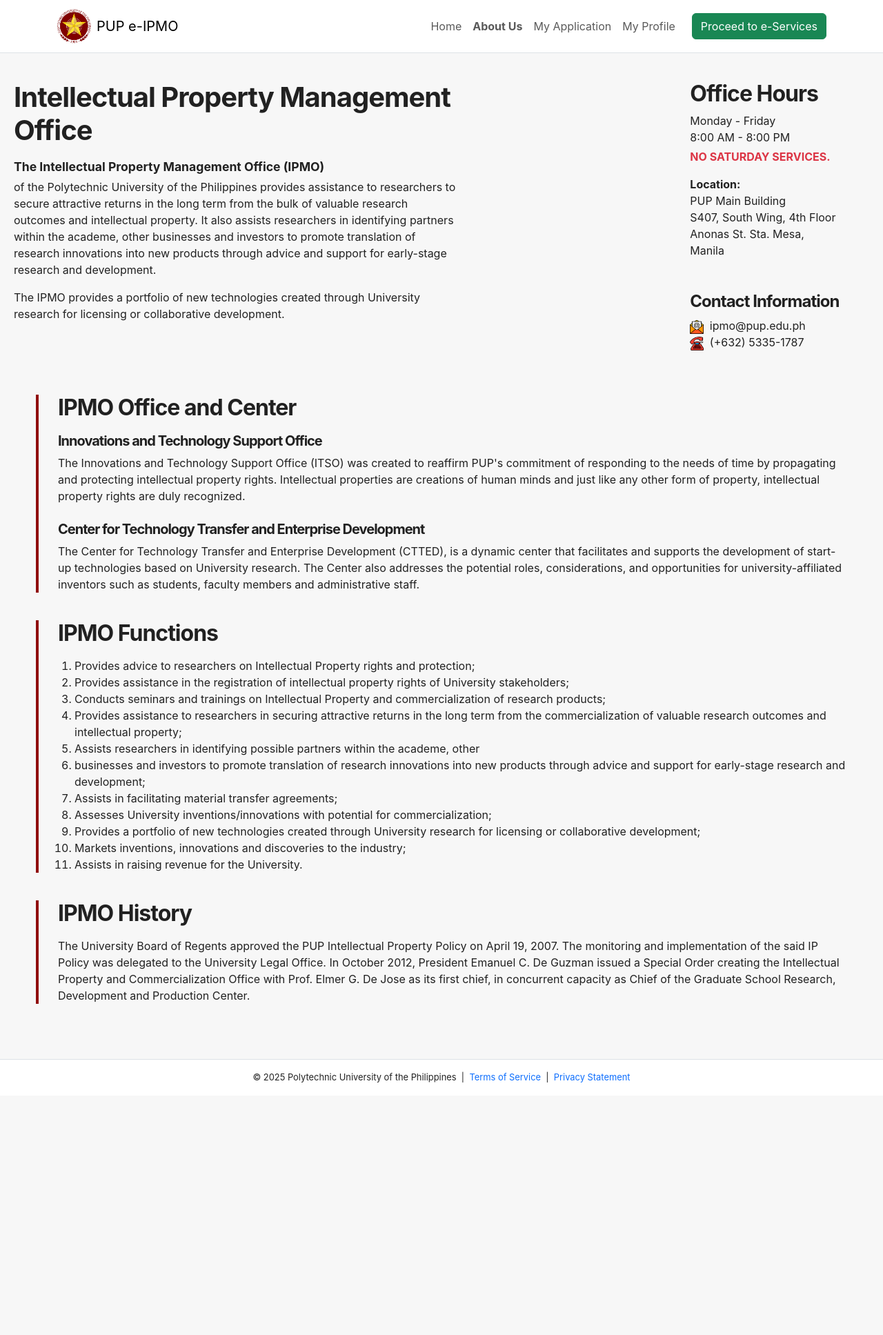
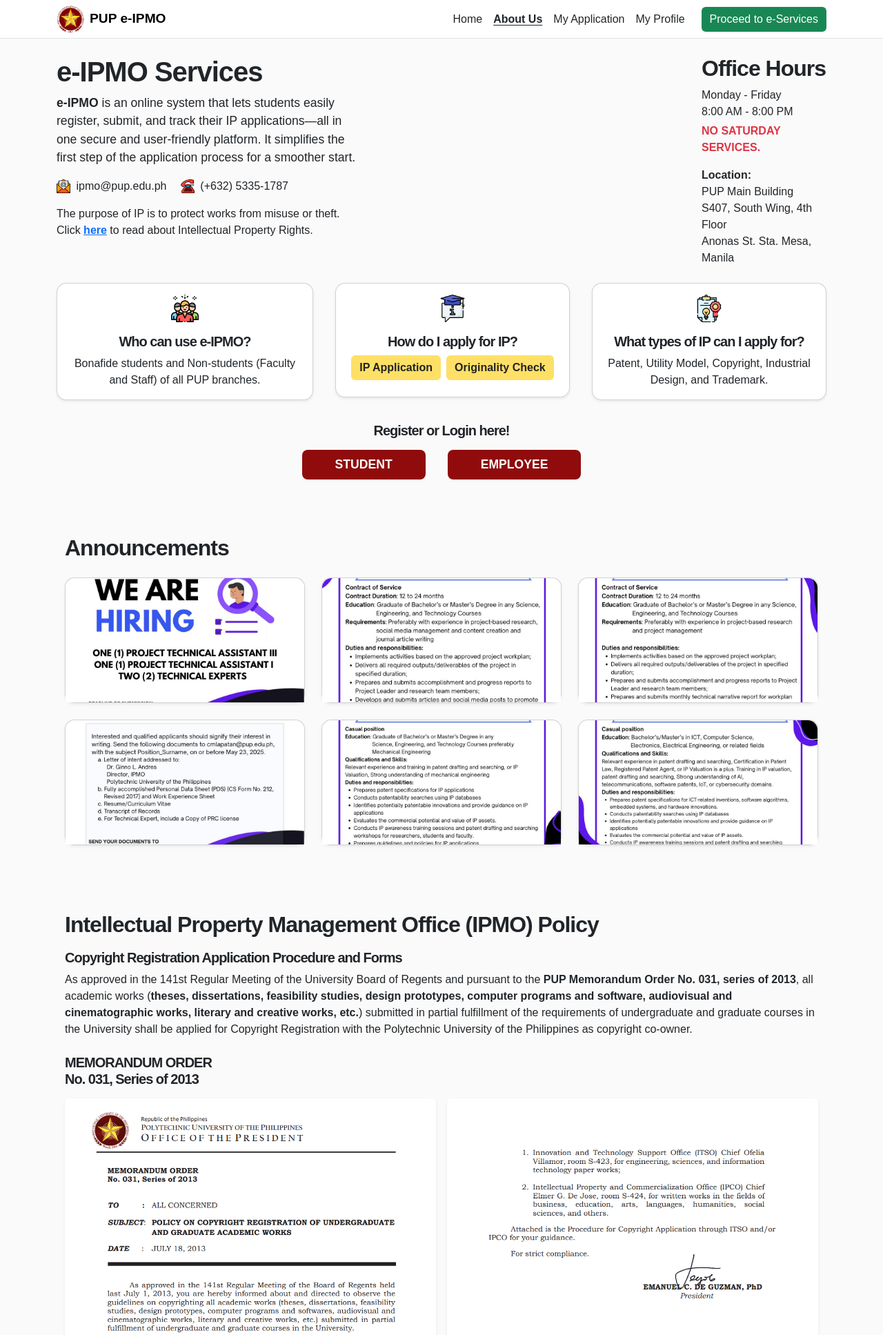
Before and after one commit to raebvvvv/Capstone, a PHP site: page /after-about.php in a window 1280 px wide. Shown: the top 1935 px of the page at 69% size. Run offline with PHP 8.4, Linux system fonts and the light colour scheme.

Commit message:
front end uniformity

```diff
--- a/after-about.php
+++ b/after-about.php
@@ -3,13 +3,15 @@
 <head>
   <meta charset="UTF-8">
   <meta name="viewport" content="width=device-width, initial-scale=1">
-  <title>PUP e-IPMO | About Us</title>
+  <title>PUP e-IPMO</title>
+  <!-- Bootstrap CSS -->
   <link href="https://cdn.jsdelivr.net/npm/bootstrap@5.3.7/dist/css/bootstrap.min.css" rel="stylesheet">
-  <link href="css/after-about.css" rel="stylesheet">
+  <link rel="icon" type="image/png" href="Photos/pup-logo.png">
+  <link rel="stylesheet" href="css/main.css">
+  <link rel="stylesheet" href="css/landing.css?v=5">
 </head>
 <body>
-  <!-- Navbar -->
-<nav class="navbar navbar-expand-lg bg-white border-bottom">
+  <nav class="navbar navbar-expand-lg bg-white border-bottom">
     <div class="container">
       <a class="navbar-brand d-flex align-items-center" href="#">
         <img src="Photos/pup-logo.png" alt="PUP Logo" width="50" class="me-2">
@@ -20,33 +22,30 @@
       </button>
       <div class="collapse navbar-collapse" id="navbarNav">
         <ul class="navbar-nav ms-auto mb-2 mb-lg-0">
-          <li class="nav-item"><a class="nav-link" href="after-landing.php">Home</a></li>
-          <li class="nav-item"><a class="nav-link fw-bold" href="after-about.php">About Us</a></li>
-          <li class="nav-item"><a class="nav-link" href="student-application.php">My Application</a></li>
-          <li class="nav-item"><a class="nav-link" href="student-profile.php">My Profile</a></li>
+          <li class="nav-item"><a class="nav-link nav-bold" href="after-landing.php">Home</a></li>
+          <li class="nav-item"><a class="nav-link nav-bold active-page" aria-current="page" href="after-about.php">About Us</a></li>
+          <li class="nav-item"><a class="nav-link nav-bold" href="student-application.php">My Application</a></li>
+          <li class="nav-item"><a class="nav-link nav-bold" href="student-profile.php">My Profile</a></li>
         </ul>
-         <a href="e-services.php" class="btn btn-success ms-3">Proceed to e-Services</a>
+        <a href="e-services.php" class="btn btn-success ms-3">Proceed to e-Services</a>
       </div>
     </div>
   </nav>
 
-  <!-- Main Content -->
-  <main class="container py-5">
-    <div class="row mb-5 gx-3 gy-4">
-      <!-- Main Content Column -->
-      <div class="col-lg-7 px-3">
-        <h1 class="fw-bold mb-3">Intellectual Property Management Office</h1>
-        <p class="fw-bold mb-1" style="font-size:1.1rem;">The Intellectual Property Management Office (IPMO)</p>
-        <p>
-          of the Polytechnic University of the Philippines provides assistance to researchers to secure attractive returns in the long term from the bulk of valuable research outcomes and intellectual property. It also assists researchers in identifying partners within the academe, other businesses and investors to promote translation of research innovations into new products through advice and support for early-stage research and development.
+  <!-- Main Section -->
+  <main class="container py-4">
+    <div class="row g-5 align-items-start">
+      <div class="col-lg-5">
+        <h1 class="fw-bold mb-2">e-IPMO Services</h1>
+        <p class="mb-3 p-font-size"><span class="fw-bold">e-IPMO</span> is an online system that lets students easily register, submit, and track their IP applications—all in one secure and user-friendly platform. It simplifies the first step of the application process for a smoother start.</p>
+        <p class="mb-2"> <p></p>
+          <span class="me-3"><img src="Photos/Icons/Email-icon.png" alt="email" class="icon-sm"> ipmo@pup.edu.ph</span>
+          <span><img src="Photos/Icons/Landline-icon.png" alt="phone" class="icon-sm"> (+632) 5335-1787</span>
         </p>
-        <p>
-          The IPMO provides a portfolio of new technologies created through University research for licensing or collaborative development.
-        </p>
+        <p>The purpose of IP is to protect works from misuse or theft. Click <a href="https://www.wto.org/english/tratop_e/trips_e/intel1_e.htm" class="fw-bold text-primary" target="_blank">here</a> to read about Intellectual Property Rights.</p>
       </div>
-      <!-- Office/Location/Contact Column - Move further right on desktop -->
-      <div class="col-lg-5 px-3">
-        <div class="custom-push-right">
+      <div class="col-lg-7">
+        <div class="office-right">
           <h2 class="fw-bold">Office Hours</h2>
           <div class="mb-2">
             <div>Monday - Friday<br>8:00 AM - 8:00 PM</div>
@@ -56,56 +55,149 @@
             <div><span class="fw-bold">Location:</span></div>
             <div>PUP Main Building<br>S407, South Wing, 4th Floor<br>Anonas St. Sta. Mesa, Manila</div>
           </div>
-          <h4 class="fw-bold mt-5">Contact Information</h4>
-          <div class="mb-2">
-            <span class="me-3"><img src="Photos/Icons/Email-icon.png" alt="email" style="width:20px;height:20px;vertical-align:middle;margin-right:4px;"> ipmo@pup.edu.ph</span><br>
-            <span><img src="Photos/Icons/Landline-icon.png" alt="phone" style="width:20px;height:20px;vertical-align:middle;margin-right:4px;"> (+632) 5335-1787</span>
+        </div>
+      </div>
+    </div>
+
+    <!-- Below: centered cards and login -->
+    <div class="d-flex flex-column align-items-center w-100 mt-4">
+      <div class="cards-center-row">
+        <div class="card shadow-sm h-100">
+          <div class="card-body text-center">
+            <img src="Photos/Icons/who.png" alt="users" class="mb-3 mx-auto d-block" style="height:40px;">
+            <h5 class="fw-bold mb-2">Who can use e-IPMO?</h5>
+            <p class="mb-0">Bonafide students and Non-students (Faculty and Staff) of all PUP branches.</p>
+          </div>
+        </div>
+        <div class="card shadow-sm h-100">
+          <div class="card-body text-center">
+            <img src="Photos/Icons/how-apply.png" alt="apply" class="mb-3 mx-auto d-block" style="height:40px;">
+            <h5 class="fw-bold mb-2">How do I apply for IP?</h5>
+            <div class="d-flex justify-content-center gap-2 mb-2">
+              <a href="ip-application.php" class="btn btn-warning fw-bold">IP Application</a>
+              <a href="before-originality-check.php" class="btn btn-warning fw-bold">Originality Check</a>
+            </div>
+          </div>
+        </div>
+        <div class="card shadow-sm h-100">
+          <div class="card-body text-center">
+            <img src="Photos/Icons/what-ip.png" alt="types" class="mb-3 mx-auto d-block" style="height:40px;">
+            <h5 class="fw-bold mb-2">What types of IP can I apply for?</h5>
+            <p class="mb-0">Patent, Utility Model, Copyright, Industrial Design, and Trademark.</p>
+          </div>
+        </div>
+      </div>
+      <div class="login-section-center">
+        <h5 class="fw-bold mb-3">Register or Login here!</h5>
+        <div class="d-flex">
+          <a href="login.php" class="btn btn-login fw-bold px-5 py-2">STUDENT</a>
+          <a href="login.php" class="btn btn-login fw-bold px-5 py-2">EMPLOYEE</a>
+        </div>
+      </div>
+    </div>
+  </section>
+
+  <!-- Announcements Section -->
+  <section class="container py-5" id="announcements">
+    <h2 class="fw-bold mb-4">Announcements</h2>
+    <div class="row g-4">
+      <!-- Announcement Card 1 -->
+      <div class="col-md-4">
+        <div class="card shadow-sm h-100">
+          <img src="Photos/hiring.jpg" class="card-img-top" alt="Hiring Announcement">
+        </div>
+      </div>
+      <!-- Announcement Card 2 -->
+      <div class="col-md-4">
+        <div class="card shadow-sm h-100">
+          <img src="Photos/hiring2.jpg" class="card-img-top" alt="Application Process">
+        </div>
+      </div>
+      <!-- Announcement Card 3 -->
+      <div class="col-md-4">
+        <div class="card shadow-sm h-100">
+          <img src="Photos/hiring3.jpg" class="card-img-top" alt="Technical Assistant I">
+        </div>
+      </div>
+      <!-- Announcement Card 4 -->
+      <div class="col-md-4">
+        <div class="card shadow-sm h-100">
+          <img src="Photos/hiring4.jpg" class="card-img-top" alt="Technical Assistant III">
+        </div>
+      </div>
+      <!-- Announcement Card 5 -->
+      <div class="col-md-4">
+        <div class="card shadow-sm h-100">
+          <img src="Photos/hiring5.jpg" class="card-img-top" alt="Technical Expert">
+        </div>
+      </div>
+      <!-- Announcement Card 6 -->
+      <div class="col-md-4">
+        <div class="card shadow-sm h-100">
+          <img src="Photos/hirinh6.jpg" class="card-img-top" alt="Technical Expert">
+        </div>
+      </div>
+    </div>
+  </section>
+
+  <!-- Policy Section -->
+  <section class="container py-5" id="policy">
+    <h2 class="fw-bold mb-3">Intellectual Property Management Office (IPMO) Policy</h2>
+    <h5 class="fw-bold mb-2">Copyright Registration Application Procedure and Forms</h5>
+    <p>As approved in the 141st Regular Meeting of the University Board of Regents and pursuant to the <span class="fw-bold">PUP Memorandum Order No. 031, series of 2013</span>, all academic works (<span class="fw-bold">theses, dissertations, feasibility studies, design prototypes, computer programs and software, audiovisual and cinematographic works, literary and creative works, etc.</span>) submitted in partial fulfillment of the requirements of undergraduate and graduate courses in the University shall be applied for Copyright Registration with the Polytechnic University of the Philippines as copyright co-owner.</p>
+    <h5 class="fw-bold mt-4 mb-3">MEMORANDUM ORDER<br>No. 031, Series of 2013</h5>
+    <div class="row g-3">
+      <div class="col-md-6">
+        <img src="Photos/memo 1.png" class="img-fluid rounded shadow-sm" alt="Memo 1">
+      </div>
+      <div class="col-md-6">
+        <img src="Photos/memo 2.png" class="img-fluid rounded shadow-sm" alt="Memo 2">
+      </div>
+    </div>
+  </section>
+
+  <!-- Articles Section -->
+  <section class="container py-5" id="articles">
+    <h2 class="fw-bold mb-4">Articles</h2>
+    <div class="row g-4">
+      <div class="col-md-4">
+        <div class="card shadow-sm h-100">
+          <img src="Photos/article 1.png" class="card-img-top" alt="Article 1">
+          <div class="card-body">
+            <p class="fw-bold mb-0">IPMO holds 2nd APEAR to facilitate student innovation</p>
+          </div>
+        </div>
+      </div>
+      <div class="col-md-4">
+        <div class="card shadow-sm h-100">
+          <img src="Photos/article 2.png" class="card-img-top" alt="Article 2">
+          <div class="card-body">
+            <p class="fw-bold mb-0">Entrep seminar for students organized</p>
+          </div>
+        </div>
+      </div>
+      <div class="col-md-4">
+        <div class="card shadow-sm h-100">
+          <img src="Photos/article 3.png" class="card-img-top" alt="Article 3">
+          <div class="card-body">
+            <p class="fw-bold mb-0">Jewelry-Making and Basic Marketing Strategies discussed by CTTED</p>
           </div>
         </div>
       </div>
     </div>
-
-    <!-- Additional Sections with Padding -->
-    <section class="mb-5 pb-3 border-start border-4 border-danger ps-3">
-      <h2 class="fw-bold mb-3">IPMO Office and Center</h2>
-      <h5 class="fw-bold mb-2">Innovations and Technology Support Office</h5>
-      <p>The Innovations and Technology Support Office (ITSO) was created to reaffirm PUP's commitment of responding to the needs of time by propagating and protecting intellectual property rights. Intellectual properties are creations of human minds and just like any other form of property, intellectual property rights are duly recognized.</p>
-      <h5 class="fw-bold mt-4 mb-2">Center for Technology Transfer and Enterprise Development</h5>
-      <p>The Center for Technology Transfer and Enterprise Development (CTTED), is a dynamic center that facilitates and supports the development of start-up technologies based on University research. The Center also addresses the potential roles, considerations, and opportunities for university-affiliated inventors such as students, faculty members and administrative staff.</p>
-    </section>
-
-    <section class="mb-5 pb-3 border-start border-4 border-danger ps-3">
-      <h2 class="fw-bold mb-3">IPMO Functions</h2>
-      <ol class="mb-0">
-        <li>Provides advice to researchers on Intellectual Property rights and protection;</li>
-        <li>Provides assistance in the registration of intellectual property rights of University stakeholders;</li>
-        <li>Conducts seminars and trainings on Intellectual Property and commercialization of research products;</li>
-        <li>Provides assistance to researchers in securing attractive returns in the long term from the commercialization of valuable research outcomes and intellectual property;</li>
-        <li>Assists researchers in identifying possible partners within the academe, other</li>
-        <li>businesses and investors to promote translation of research innovations into new products through advice and support for early-stage research and development;</li>
-        <li>Assists in facilitating material transfer agreements;</li>
-        <li>Assesses University inventions/innovations with potential for commercialization;</li>
-        <li>Provides a portfolio of new technologies created through University research for licensing or collaborative development;</li>
-        <li>Markets inventions, innovations and discoveries to the industry;</li>
-        <li>Assists in raising revenue for the University.</li>
-      </ol>
-    </section>
-
-    <section class="mb-5 pb-3 border-start border-4 border-danger ps-3">
-      <h2 class="fw-bold mb-3">IPMO History</h2>
-      <p>The University Board of Regents approved the PUP Intellectual Property Policy on April 19, 2007. The monitoring and implementation of the said IP Policy was delegated to the University Legal Office. In October 2012, President Emanuel C. De Guzman issued a Special Order creating the Intellectual Property and Commercialization Office with Prof. Elmer G. De Jose as its first chief, in concurrent capacity as Chief of the Graduate School Research, Development and Production Center.</p>
-    </section>
-  </main>
+</main>
 
   <!-- Footer -->
-  <footer class="bg-white border-top py-3 mt-4">
-    <div class="container text-center small">
-      © 2025 Polytechnic University of the Philippines &nbsp;|&nbsp;
-      <a href="https://www.pup.edu.ph/terms/" class="text-decoration-none">Terms of Service</a> &nbsp;|&nbsp;
-      <a href="https://www.pup.edu.ph/privacy/" class="text-decoration-none">Privacy Statement</a>
-    </div>
+  <footer class="text-center mt-5">
+    <small>
+      © 2025 Polytechnic University of the Philippines |
+      <a href="https://www.pup.edu.ph/terms" class="footer-link-blue" target="_blank">Terms of Service</a> |
+      <a href="https://www.pup.edu.ph/privacy" class="footer-link-blue" target="_blank">Privacy Statement</a>
+    </small>
   </footer>
 
+  <!-- Bootstrap JS + Icons -->
   <script src="https://cdn.jsdelivr.net/npm/bootstrap@5.3.7/dist/js/bootstrap.bundle.min.js"></script>
+  <script src="javascript/landing.js"></script>
 </body>
 </html>
--- a/css/landing.css
+++ b/css/landing.css
@@ -1,15 +1,15 @@
-body {
-  font-family: 'Inter', Arial, sans-serif;
-  background: #fafafa;
-  color: #202020;
+
+html, body {
+  height: 100%;
 }
 
-.main-center-wrapper {
+body {
   display: flex;
   flex-direction: column;
-  justify-content: center;
-  align-items: center;
   min-height: 100vh;
+  background: #fafafa;
+  font-family: Arial, sans-serif;
+  margin: 0;
 }
 
 .icon-sm {
@@ -53,13 +53,6 @@
   color: #fff;
 }
 
-footer {
-  font-size: 0.92rem;
-}
-
-.office-right {
-  margin-left: 220px;
-}
 
 @media (max-width: 992px) {
   .office-right {
--- a/css/main.css
+++ b/css/main.css
@@ -1,14 +1,46 @@
+/* Prevent navbar movement by ensuring all nav-links have same font-weight and color */
+.nav-link.nav-bold {
+  font-weight: 700;
+  color: #212529 !important;
+}
+.nav-link.active-page {
+  font-weight: 700;
+  color: #212529 !important;
+}
 /* site-base.css */
 html, body {
   height: 100%;
-  font-family: Arial, sans-serif;
+  font-family: 'Inter', Arial, sans-serif;
   background: #fafafa;
   margin: 0;
   overflow-y: auto; /* allow scrolling if needed */
 }
 
-h1, h2, h3, h4, h5, h6 {
+main {
+  flex: 1 0 auto;
+}
+
+h1, h2, h3 {
   font-weight: bold;
+}
+
+/* Ensure navbar height and padding matches other pages */
+.navbar {
+  padding-top: 0.5rem !important;
+  padding-bottom: 0.5rem !important;
+  min-height: 56px; /* Bootstrap default navbar height */
+}
+
+.nav-bold {
+  color: #111 !important;
+  font-weight:500 !important;
+
+}
+.active-page {
+  color: #111 !important;
+  font-weight: 800 !important;
+  text-decoration: underline !important;
+  text-underline-offset: 0.2em;
 }
 
 .navbar-brand span {
@@ -71,9 +103,17 @@
   color: #fff;
 }
 
+.office-right {
+  margin-left: 450px;
+}
+
+.p-font-size {
+  font-size: 1.1rem;
+}
+
 footer {
   color: #555;
-  font-size: 0.80em !important;
+  font-size: 0.90em !important;
   text-align: center;
   padding: 1em 0;
 }
```
Also changed, not shown: about.php (+34 -41 lines), after-landing.php (+31 -23 lines), after-originality-check.php (+6 -17 lines), css/about.css (+16 -34 lines), css/originality-check.css (+3 -49 lines), e-services.php (+4 -4 lines), index.php (+25 -31 lines), originality-check.php (+6 -5 lines), student-application.php (+4 -4 lines), student-profile.php (+4 -4 lines).
